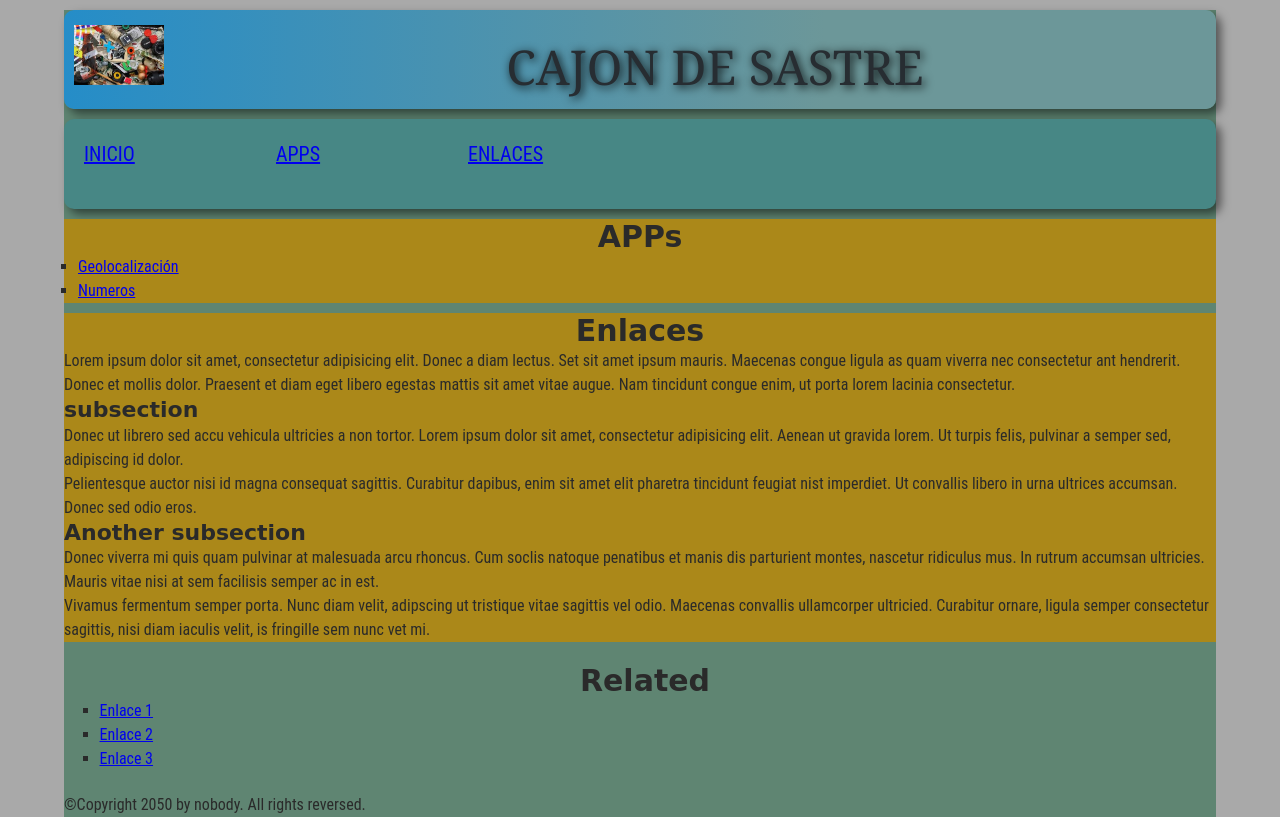
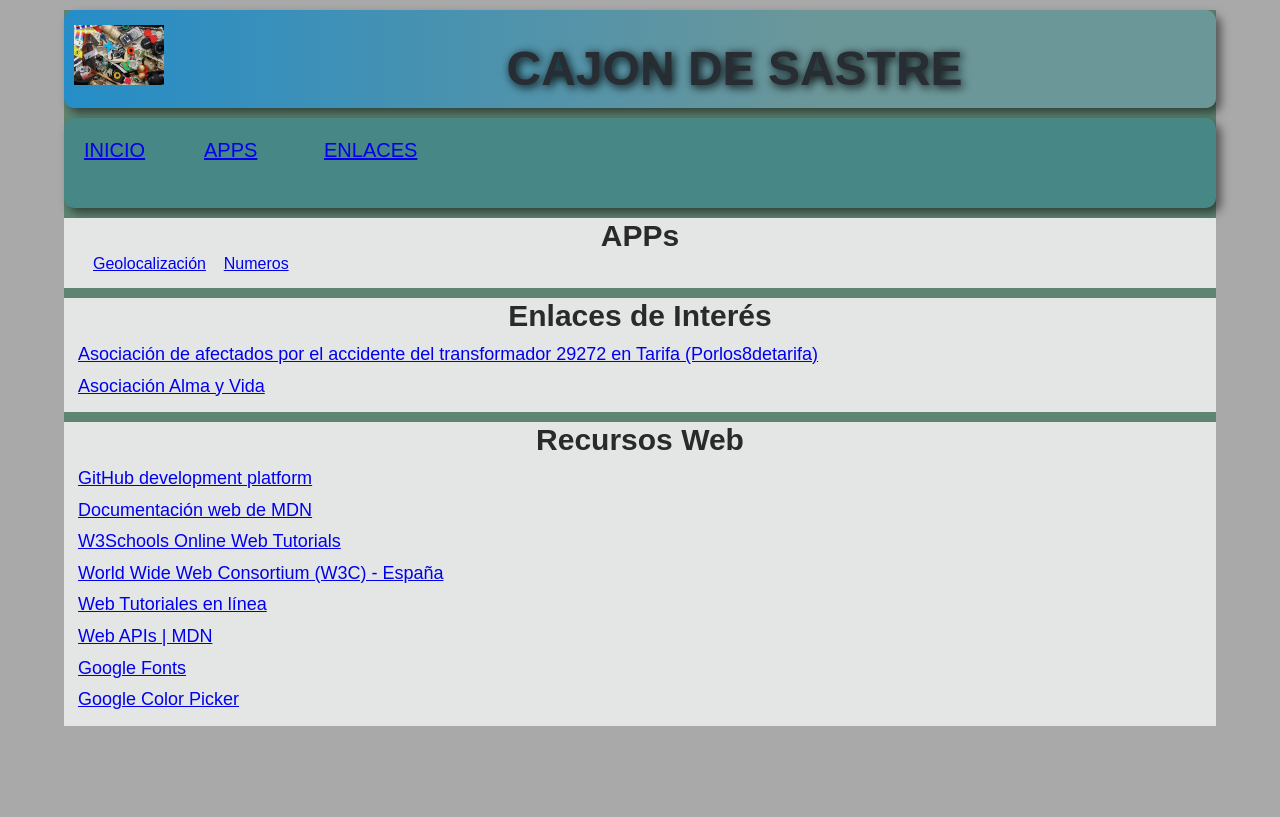
Before and after one commit to Pomatomus/html, a plain HTML site: page index.html in a window 1280 px wide. Drawn offline with Linux system fonts and the light colour scheme; a web font is replaced by a local one.

Commit message:
Add files via upload

```diff
--- a/index.html
+++ b/index.html
@@ -37,51 +37,51 @@
 
       <!-- It contains an article -->
       <section>
-	   <article>
+	   <article class="apps">
         <h2>APPs</h2>
 		  <ul>
-            <li><a href="#">Geolocalización</a></li>
+            <li><a href="https://pomatomus.github.io/geoloc">Geolocalización</a></li>
 			<li><a href="#">Numeros</a></li>
           </ul>
 
        </article>
 
-	   <article>
-        <h2>Enlaces</h2>
+	   <article class="enlaces">
+         <h2>Enlaces de Interés</h2>
+		 <ul>
+            <li><a href="https://sites.google.com/view/porlos8detarifa/"> Asociación de afectados por el accidente del transformador 29272 en Tarifa (Porlos8detarifa)</a></li>
+			<li><a href="http://almayvida.es/"> Asociación Alma y Vida</a></li>
 
-        <p>Lorem ipsum dolor sit amet, consectetur adipisicing elit. Donec a diam lectus. Set sit amet ipsum mauris. Maecenas congue ligula as quam viverra nec consectetur ant hendrerit. Donec et mollis dolor. Praesent et diam eget libero egestas mattis sit amet vitae augue. Nam tincidunt congue enim, ut porta lorem lacinia consectetur.</p>
+          </ul>
 
-        <h3>subsection</h3>
+       </article>
 
-        <p>Donec ut librero sed accu vehicula ultricies a non tortor. Lorem ipsum dolor sit amet, consectetur adipisicing elit. Aenean ut gravida lorem. Ut turpis felis, pulvinar a semper sed, adipiscing id dolor.</p>
+	   <article class="enlaces">
+	     <h2>Recursos Web</h2>
+		 <ul>
+            <li><a href="https://github.com/">GitHub development platform</a></li>
+            <li><a href="https://developer.mozilla.org/es/">Documentación web de MDN</a></li>
+			<li><a href="https://www.w3schools.com/">W3Schools Online Web Tutorials</a></li>
+			<li><a href="https://www.w3c.es/">World Wide Web Consortium (W3C) - España</a></li>
+			<li><a href="http://www.w3big.com/es/">Web Tutoriales en línea </a></li>
+			<li><a href="https://developer.mozilla.org/en-US/docs/Web/API">Web APIs | MDN </a></li>
+			<li><a href="https://fonts.google.com/">Google Fonts </a></li>
+			<li><a href="https://htmlcolors.com/google-color-picker">Google Color Picker </a></li>
 
-        <p>Pelientesque auctor nisi id magna consequat sagittis. Curabitur dapibus, enim sit amet elit pharetra tincidunt feugiat nist imperdiet. Ut convallis libero in urna ultrices accumsan. Donec sed odio eros.</p>
+          </ul>
 
-        <h3>Another subsection</h3>
 
-        <p>Donec viverra mi quis quam pulvinar at malesuada arcu rhoncus. Cum soclis natoque penatibus et manis dis parturient montes, nascetur ridiculus mus. In rutrum accumsan ultricies. Mauris vitae nisi at sem facilisis semper ac in est.</p>
+	   </article>
 
-        <p>Vivamus fermentum semper porta. Nunc diam velit, adipscing ut tristique vitae sagittis vel odio. Maecenas convallis ullamcorper ultricied. Curabitur ornare, ligula semper consectetur sagittis, nisi diam iaculis velit, is fringille sem nunc vet mi.</p>
-       </article>
 	  </section>
 
-      <!-- the aside content can also be nested within the main content -->
-      <aside>
-        <h2>Related</h2>
-
-        <ul>
-          <li><a href="#">Enlace 1</a></li>
-          <li><a href="#">Enlace 2</a></li>
-          <li><a href="#">Enlace 3</a></li>
-        </ul>
-      </aside>
 
     </main>
 
     <!-- And here is our main footer that is used across all the pages of our website -->
 
     <footer>
-      <p>©Copyright 2050 by nobody. All rights reversed.</p>
+      <p> </p>
     </footer>
 
   </body>
--- a/style.css
+++ b/style.css
@@ -1,6 +1,7 @@
 /* || General setup */
 
 html {
+  font-family: Arial, Helvetica, sans-serif;
   font-size: 10px;
   background-color: #a9a9a9;
 }
@@ -37,7 +38,7 @@ header img {
 
 h1 {
   display: inline-block;
-  font: normal 48px Georgia, "Times New Roman", Times, serif;
+  font-size: 48px;
   /* text-align: center; */
   color: #272D32;
   text-shadow: 2px 2px 10px black;
@@ -113,7 +114,6 @@ background-position: 0 2px;
 
 
 h2, h3 {
-  font-family: 'Cinzel Decorative', cursive;
   color: #2a2a2a;
 }
 
@@ -126,16 +126,14 @@ h3 {
   font-size: 2.2rem;
 }
 
-p, li {
-  font-size: 1.6rem;
-  line-height: 1.5;
-}
+/* p, li { */
+  /* font-size: 1.6rem; */
+  /* line-height: 1.5; */
+/* } */
 
 p, input, li {
-  font-family: 'Roboto Condensed', sans-serif;
   color: #2a2a2a;
 }
-
 
 
 /* || main layout */
@@ -145,25 +143,39 @@ main {
 }
 
 article {
-  background-color: #ab8819;
-  margin-bottom: 10px
+  background-color: #E4E6E6;
+  margin-bottom: 10px;
+  padding-bottom: 15px;
 }
 
-aside {
-  flex: 1;
-  margin-left: 10px;
-  padding: 1%;
+.apps li {
+  margin-left: 15px;
+  font-size: 1.6rem;
+  width: 15em;
+  display: inline;
 }
 
-aside a {
+.enlaces li {
   display: block;
-  float: left;
-  width: 50%;
+  font-size: 1.8rem;
+  margin-top:10px;
+
 }
+/* aside { */
+  /* flex: 1; */
+  /* margin-left: 10px; */
+  /* padding: 1%; */
+/* } */
 
-aside img {
-  max-width: 100%;
-}
+/* aside a { */
+  /* display: block; */
+  /* float: left; */
+  /* width: 50%; */
+/* } */
+
+/* aside img { */
+  /* max-width: 100%; */
+/* } */
 
 footer {
   margin-top: 10px;
```
